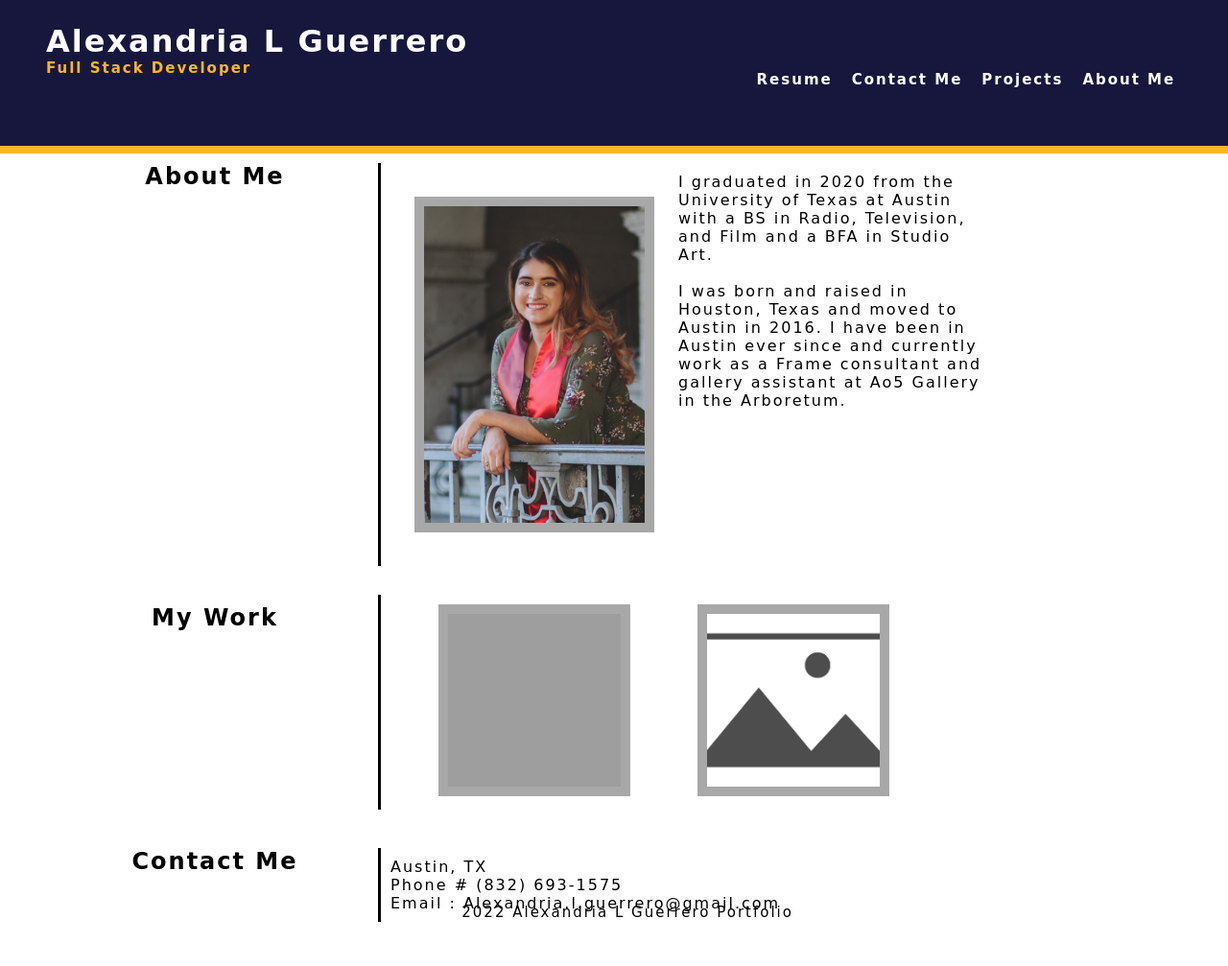
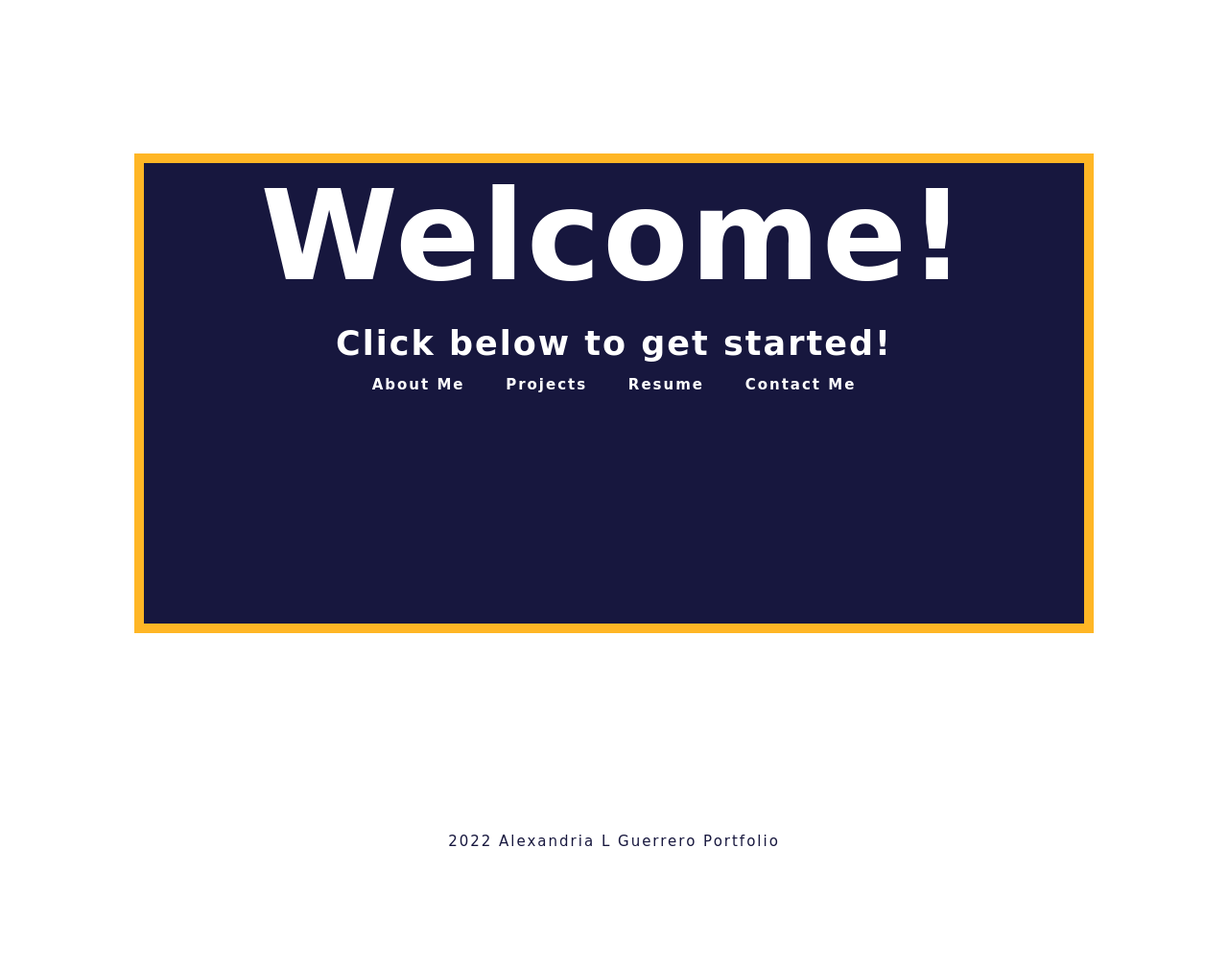
Before and after one commit to Ag6793/Portfolio, a website: page public/index.html in a window 1280 px wide. Shown: the whole page at 96% size. After the commit the page ends 918 px from the top, so only its background shows below. Drawn offline with Linux system fonts and the light colour scheme; grey boxes are pictures that could not be loaded; a web font is replaced by a local one.

```diff
--- a/public/index.html
+++ b/public/index.html
@@ -11,56 +11,21 @@
     <title>Alexandria L Guerrero</title>
 </head>
 
-<body id="container">
-  <header>
-    <div>
-    <h1 id="name">Alexandria L Guerrero</h1>
-    <h2 id="subtitle">Full Stack Developer</h2>
-        <p>
-            <h3 class="nav-bar hover-underline"><a href="about">About Me</a></h3>
-            <h3 class="nav-bar hover-underline"><a href="projects">Projects</a></h3>
-            <h3 class="nav-bar hover-underline"><a href="contact">Contact Me</a></h3>
-            <h3 class="nav-bar hover-underline">Resume</h3>
+<!-- Opening animation for homepage???-->
+<body>
+    <div id="homepage">
+        <h1>Welcome!</h1>
+        <h4>Click below to get started!</h4>
+        <p id="navigation">
+            <h3 class="nav-bar hover-underline home_nav"><a href="about">About Me</a></h3>
+            <h3 class="nav-bar hover-underline home_nav"><a href="projects">Projects</a></h3>
+            <h3 class="nav-bar hover-underline home_nav">Resume</h3>
+            <h3 class="nav-bar hover-underline home_nav"><a href="contact">Contact Me</a></h3>
         </p>
     </div>
- </header>
-
- <div class="flexbox">
-     <h2 class="column left">About Me</h2>
-     <p class="column right">
-        <img src="./Images/Profile photo.jpg" alt="Headshot of me" id="headshot"><!--Headhshot Image-->
-        I graduated in 2020 from the University of Texas at Austin with a BS in Radio, Television, and Film and a BFA in Studio Art.
-        <br><br>
-        I was born and raised in Houston, Texas and moved to Austin in 2016. I have been in Austin ever since and currently work as a Frame consultant and gallery assistant
-        at Ao5 Gallery in the Arboretum.
-     </p>
- </div>
-
- <div class="flexbox">
-     <h2 class="column left" id="work">My Work</h2><!--Images of projects-->
-     <p class="column project-img">
-        <img src="Images/Projects_images/Tastemaker_interact_1.png" alt="So Yummy project screenshot" width="200px" height="200px" class="work-img">
-     </p>
-
-     <p class="column">
-        <img src="Images/Projects_images/imageholder.jpeg" alt="Image placeholder" width="200px" height="200px" class="work-img">
-     </p>
- </div>
-
- <div class="flexbox">
-     <h2 class="column left">Contact Me</h2><!--Contact Info-->
-     <p class="column right" id="info">
-        Austin, TX
-        <br>
-        Phone # (832) 693-1575
-        <br>
-        Email : Alexandria.l.guerrero@gmail.com
-     </p>
- </div>
-
 </body>
 
-<footer id="footer">
+<footer id="footer_home">
     2022 Alexandria L Guerrero Portfolio
 </footer>
 
--- a/public/style.css
+++ b/public/style.css
@@ -92,9 +92,12 @@
 footer {
   text-align: center;
   font-size: 15px;
-  position: absolute;
-  bottom: -12rem;
-  left: 37.6%;
+  position: relative;
+  /* bottom: -12rem;
+  left: 37.6%; */
+  /* margin: 10px auto 10px auto;
+  left: 0px;
+  right: 0px; */
   padding-bottom: 2rem;
 }
 
@@ -129,9 +132,8 @@
 
 }
 
-h3:hover{
+h3 a:hover{
   color: rgb(255, 182, 37);
-  /* background-color: rgb(46, 46, 129); */
 }
 
 .hover-underline{
@@ -179,3 +181,41 @@
 }
 /* Media Query for responsiveness */
 @media screen and (max-width: 480px) {}
+
+/* =============================================== homepage styling "welcome" */
+
+/* Homepage welcome block */
+#homepage {
+  color: white;
+  text-align: center;
+  font-size: 65px;
+  background-color:rgb(23, 23, 62);
+  width: 1000px;
+  height: 500px;
+  margin: 10rem auto 10rem auto;
+  border: 10px solid rgb(255, 182, 37);
+}
+
+/* Positions footer on homepage */
+#footer_home{
+  bottom: -3rem;
+  position: relative;
+  color: rgb(23, 23, 62);
+}
+
+h4 {
+  font-size: 35px;
+  position: relative;
+  top: 1rem;
+}
+
+/* Positions navigation text on the front page */
+.home_nav {
+  float: none;
+  left: 0rem;
+}
+
+/* Hover color to nagivation */
+.home_nav a:hover{
+  color: rgb(255, 182, 37);
+}
--- a/server.js
+++ b/server.js
@@ -7,7 +7,7 @@
 app.use(express.static('public'));
 
 //change app.get to create the correct route for portfolio page
-app.get('/', (req, res) => res.send('Navigate to /about or /contact or /projects'));
+app.get('/', (req, res) => res.send('Navigate to /about or /contact'));
 
 app.get('/about', (req, res) =>
   res.sendFile(path.join(__dirname, 'public/about.html'))
@@ -17,7 +17,6 @@
   res.sendFile(path.join(__dirname, 'public/contact.html'))
 );
 
-//Projects route isn't working
 app.get('/projects', (req, res) =>
   res.sendFile(path.join(__dirname, 'public/projects.html'))
 );
@@ -25,3 +24,5 @@
 app.listen(PORT, () =>
   console.log(`Example app listening at http://localhost:${PORT}`)
 );
+
+//Need to make a path to return home from any page
```
Also changed, not shown: public/projects.html (+1 -1 lines), public/Images/Projects_images/Barscapr_homepage.jpg (added), 1 other file.
